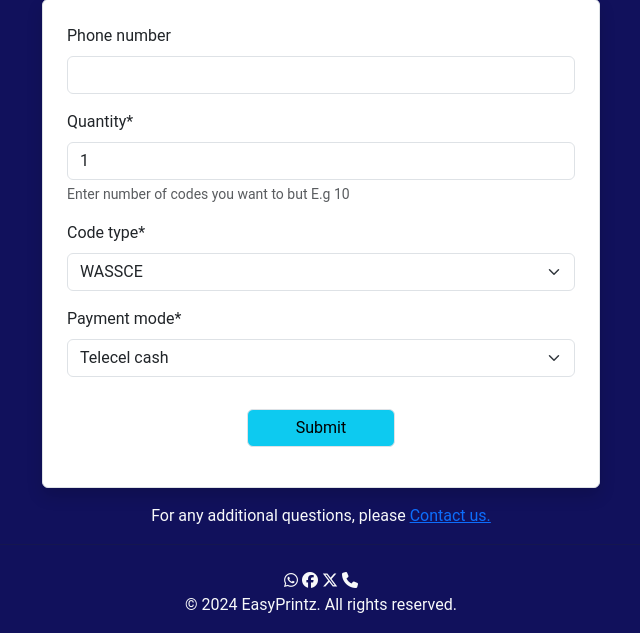
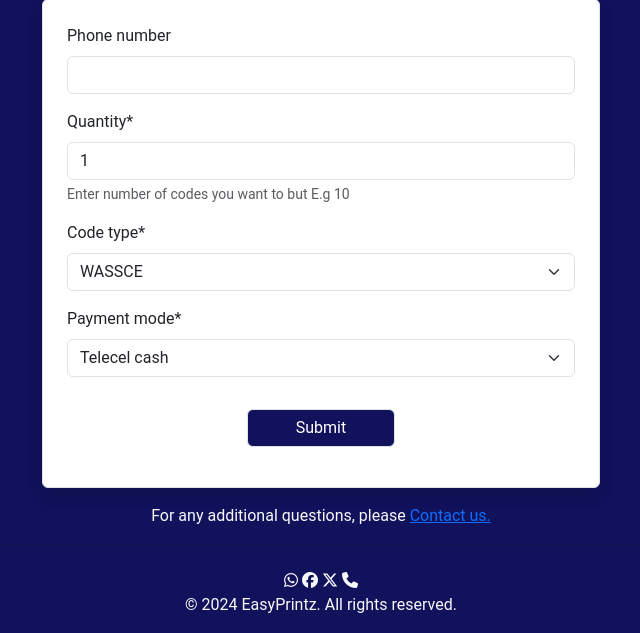
Before and after one commit to timothysaatum/easyprints, a Django app: page / in a window 1280 px wide. Shown: the part 389-1022 px from the top of the page, without its empty margins (319-959 px from the left). Run offline with Django 5.2, Linux system fonts and the light colour scheme; some libraries are stand-ins or nearby versions.

Commit message:
All done

```diff
--- a/main/static/main/style.css
+++ b/main/static/main/style.css
@@ -8,7 +8,7 @@ body {
     padding: 1rem;
 }
 
-.bg-primary{
+.btn-info{
     background-color: #060654f3 !important;
     color: white !important;
 }
```
